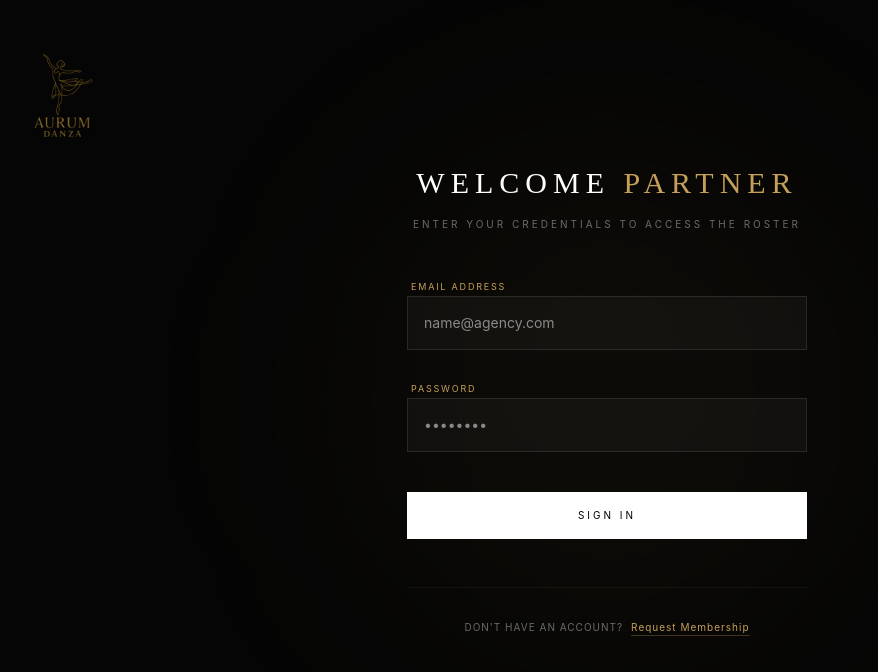
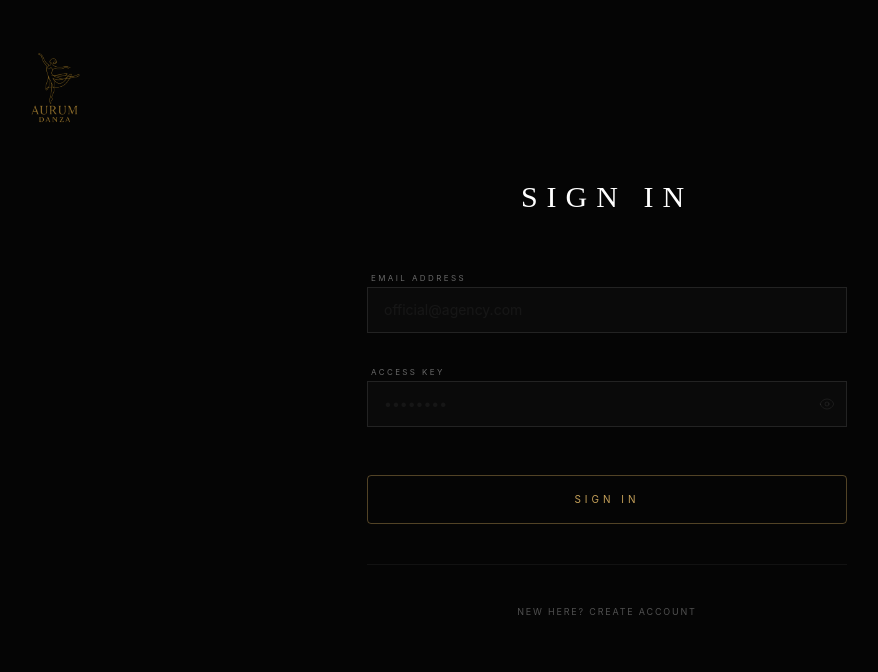
Before and after one commit to GiovannaMagistrati/aurum-danza, a React (Vite) app: page /login in a window 1280 px wide. Shown: the top 672 px of the page, without its empty margins (33-911 px from the left). Built offline with nearby package versions, Linux system fonts and the light colour scheme.

Commit message:
feat: complete login flow, amber-toned validation, and password visibility

```diff
--- a/src/pages/Login.jsx
+++ b/src/pages/Login.jsx
@@ -1,149 +1,186 @@
 import React, { useState } from 'react';
 import { useNavigate, Link } from 'react-router-dom';
-import logoAurum from '../assets/images/Logo.png';
+import logoAurum from '../assets/images/logo.png';
+import Button from '../components/ui/Button';
 
 const Login = () => {
+  // Iniciamos en true para que lo primero que vea el usuario sea el ingreso
   const [isLogin, setIsLogin] = useState(true);
-  const [role, setRole] = useState('dancer'); // 'dancer' o 'recruiter'
-  const [email, setEmail] = useState('');
-  const [password, setPassword] = useState('');
-  const [name, setName] = useState('');
+  const [role, setRole] = useState('dancer');
+  const [showPassword, setShowPassword] = useState(false);
+  const [showConfirmPassword, setShowConfirmPassword] = useState(false);
   const navigate = useNavigate();
+
+  const [formData, setFormData] = useState({
+    firstName: '', lastName: '', agencyName: '', contactPerson: '',
+    email: '', phone: '', password: '', confirmPassword: ''
+  });
+
+  const [errors, setErrors] = useState({});
+
+  const handleChange = (e) => {
+    setFormData({ ...formData, [e.target.name]: e.target.value });
+    if (errors[e.target.name]) setErrors({ ...errors, [e.target.name]: '' });
+  };
+
+  const validate = () => {
+    let newErrors = {};
+    const emailRegex = /^[^\s@]+@[^\s@]+\.[^\s@]+$/;
+
+    if (!emailRegex.test(formData.email)) newErrors.email = "Invalid email format";
+    if (formData.password.length < 6) newErrors.password = "Min. 6 characters";
+
+    if (!isLogin) {
+      if (formData.phone.length < 8) newErrors.phone = "Invalid number";
+      if (formData.password !== formData.confirmPassword) {
+        newErrors.confirmPassword = "Mismatch detected";
+      }
+      if (role === 'dancer') {
+        if (!formData.firstName) newErrors.firstName = "Required";
+        if (!formData.lastName) newErrors.lastName = "Required";
+      } else {
+        if (!formData.agencyName) newErrors.agencyName = "Required";
+        if (!formData.contactPerson) newErrors.contactPerson = "Required";
+      }
+    }
+
+    setErrors(newErrors);
+    return Object.keys(newErrors).length === 0;
+  };
 
   const handleSubmit = (e) => {
     e.preventDefault();
-    // Aquí enviaríamos al backend el role, email, password y name
-    console.log(isLogin ? 'Logging in...' : `Registering as ${role}...`, { email, name, role });
+    if (validate()) {
+      console.log(`Accessing as ${role}...`);
       navigate('/');
+    }
   };
 
   return (
-    <div className="min-h-screen bg-[#050505] flex items-center justify-center px-4 relative overflow-hidden text-white font-inter">
+    <div className="min-h-screen bg-[#050505] flex items-center justify-center px-4 relative overflow-hidden py-20">
+      <style>{`
+        @keyframes subtle-shake {
+          0%, 100% { transform: translateX(0); }
+          25% { transform: translateX(-4px); }
+          75% { transform: translateX(4px); }
+        }
+        .animate-shake { animation: subtle-shake 0.3s cubic-bezier(.36,.07,.19,.97) both; }
+      `}</style>
 
-      {/* LOGO OFICIAL */}
-      <div className="absolute top-8 left-8 md:top-12 md:left-12 z-50">
-        <Link to="/" className="flex items-center gap-3 group">
-          <img
-            src={logoAurum}
-            alt="Aurum Danza Logo"
-            className="w-18 md:w-24 h-auto opacity-80 group-hover:opacity-100 transition-opacity duration-500"
-          />
+      <div className="absolute top-12 left-12 z-50">
+        <Link to="/">
+          <img src={logoAurum} alt="Logo" className="w-20 opacity-80 hover:opacity-100 transition-opacity duration-700" />
         </Link>
       </div>
 
-      {/* Aura Dorada de fondo */}
-      <div className="absolute top-1/2 left-1/2 -translate-x-1/2 -translate-y-1/2 w-[500px] h-[500px] bg-aurum-gold/5 rounded-full blur-[120px] pointer-events-none" />
+      <div className="w-full max-w-[480px] relative z-10">
+        <div className="text-center mb-12">
+          <h2 className="font-cinzel text-3xl text-white tracking-[0.3em] mb-4 uppercase">
+            {isLogin ? 'Sign In' : 'Create Account'}
+          </h2>
 
-      <div className="w-full max-w-[400px] relative z-10 py-20">
-
-        {/* Header Dinámico */}
-        <div className="text-center mb-10">
-          <h2 className="font-cinzel text-3xl text-white tracking-[0.2em] mb-4 uppercase transition-all duration-500">
-            {isLogin ? (
-              <>Welcome <span className="text-aurum-gold">Partner</span></>
-            ) : (
-              <>Join the <span className="text-aurum-gold">Elite</span></>
+          {!isLogin && (
+            <div className="flex gap-2 mt-8 justify-center animate-fade-in">
+              {['dancer', 'recruiter'].map((r) => (
+                <button
+                  key={r}
+                  type="button"
+                  onClick={() => { setRole(r); setErrors({}); }}
+                  className={`px-8 py-2 text-[8px] tracking-[0.4em] uppercase border transition-all duration-500
+                    ${role === r ? 'border-aurum-gold text-aurum-gold bg-aurum-gold/5' : 'border-white/5 text-white/20 hover:text-white/40'}`}
+                >
+                  {r === 'dancer' ? 'Artist' : 'Recruiter'}
+                </button>
+              ))}
+            </div>
           )}
-          </h2>
-          <p className="text-[10px] text-white/40 tracking-[0.3em] uppercase">
-            {isLogin
-              ? 'Enter your credentials to access the roster'
-              : 'Select your path to continue'}
-          </p>
         </div>
 
-        {/* SELECTOR DE ROL (Solo visible en Registro) */}
+        <form onSubmit={handleSubmit} className="space-y-6">
           {!isLogin && (
-          <div className="flex gap-4 mb-10 animate-fade-in">
-            <button
-              type="button"
-              onClick={() => setRole('dancer')}
-              className={`flex-1 py-3 text-[9px] tracking-[0.2em] uppercase border transition-all duration-500 ${role === 'dancer' ? 'border-aurum-gold text-aurum-gold bg-aurum-gold/5' : 'border-white/10 text-white/30'}`}
-            >
-              Artist
-            </button>
-            <button
-              type="button"
-              onClick={() => setRole('recruiter')}
-              className={`flex-1 py-3 text-[9px] tracking-[0.2em] uppercase border transition-all duration-500 ${role === 'recruiter' ? 'border-aurum-gold text-aurum-gold bg-aurum-gold/5' : 'border-white/10 text-white/30'}`}
-            >
-              Recruiter
-            </button>
+            <div className="grid grid-cols-2 gap-4 animate-fade-in">
+              {role === 'dancer' ? (
+                <>
+                  <InputField label="First Name" name="firstName" placeholder="GIOVANNA" value={formData.firstName} onChange={handleChange} error={errors.firstName} />
+                  <InputField label="Last Name" name="lastName" placeholder="MAGISTRATI" value={formData.lastName} onChange={handleChange} error={errors.lastName} />
+                </>
+              ) : (
+                <>
+                  <InputField label="Agency" name="agencyName" placeholder="GLOBAL ART" value={formData.agencyName} onChange={handleChange} error={errors.agencyName} />
+                  <InputField label="Contact" name="contactPerson" placeholder="FULL NAME" value={formData.contactPerson} onChange={handleChange} error={errors.contactPerson} />
+                </>
+              )}
             </div>
           )}
 
-        {/* Formulario */}
-        <form onSubmit={handleSubmit} className="space-y-6">
+          <InputField label="Email Address" name="email" type="email" placeholder="official@agency.com" value={formData.email} onChange={handleChange} error={errors.email} />
 
-          {/* Campo Nombre Dinámico */}
           {!isLogin && (
-            <div className="space-y-1 animate-fade-in">
-              <label className="text-[9px] text-aurum-gold uppercase tracking-[0.2em] ml-1">
-                {role === 'dancer' ? 'Full Name' : 'Agency / Company Name'}
-              </label>
-              <input
-                type="text"
-                required
-                className="w-full bg-white/[0.03] border border-white/10 px-4 py-4 text-white text-sm focus:outline-none focus:border-aurum-gold/50 transition-colors"
-                placeholder={role === 'dancer' ? 'GIOVANNA MAGISTRATI' : 'GLOBAL TALENT AGENCY'}
-                value={name}
-                onChange={(e) => setName(e.target.value)}
-              />
-            </div>
+            <InputField label="Contact Phone" name="phone" type="tel" placeholder="+1 000 000 000" value={formData.phone} onChange={handleChange} error={errors.phone} />
           )}
 
-          <div className="space-y-1">
-            <label className="text-[9px] text-aurum-gold uppercase tracking-[0.2em] ml-1">
-              Email Address
-            </label>
-            <input
-              type="email"
-              required
-              className="w-full bg-white/[0.03] border border-white/10 px-4 py-4 text-white text-sm focus:outline-none focus:border-aurum-gold/50 transition-colors"
-              placeholder="name@agency.com"
-              value={email}
-              onChange={(e) => setEmail(e.target.value)}
+          <div className={`grid gap-4 ${!isLogin ? 'grid-cols-1 md:grid-cols-2' : 'grid-cols-1'}`}>
+            <InputField
+              label={isLogin ? "Access Key" : "Create Password"}
+              name="password" type="password" placeholder="••••••••" value={formData.password} onChange={handleChange} error={errors.password}
+              isVisible={showPassword} onToggleVisibility={() => setShowPassword(!showPassword)}
             />
+            {!isLogin && (
+              <InputField
+                label="Confirm Password" name="confirmPassword" type="password" placeholder="••••••••" value={formData.confirmPassword} onChange={handleChange} error={errors.confirmPassword}
+                isVisible={showConfirmPassword} onToggleVisibility={() => setShowConfirmPassword(!showConfirmPassword)}
+              />
+            )}
           </div>
 
-          <div className="space-y-1">
-            <label className="text-[9px] text-aurum-gold uppercase tracking-[0.2em] ml-1">
-              Password
-            </label>
-            <input
-              type="password"
-              required
-              className="w-full bg-white/[0.03] border border-white/10 px-4 py-4 text-white text-sm focus:outline-none focus:border-aurum-gold/50 transition-colors"
-              placeholder="••••••••"
-              value={password}
-              onChange={(e) => setPassword(e.target.value)}
-            />
-          </div>
-
-          <button
-            type="submit"
-            className="w-full py-4 bg-white text-black text-[10px] uppercase tracking-[0.3em] hover:bg-aurum-gold transition-all duration-700 mt-4"
-          >
+          <Button type="submit" variant="outline" className="w-full py-4 mt-6 tracking-[0.4em] text-[10px]">
             {isLogin ? 'Sign In' : 'Create Account'}
-          </button>
+          </Button>
         </form>
 
-        {/* Switcher */}
-        <div className="mt-12 text-center border-t border-white/5 pt-8">
-          <p className="text-[10px] text-white/40 tracking-[0.1em] uppercase">
-            {isLogin ? "Don't have an account?" : "Already have an account?"}
-            <button
-              type="button"
-              onClick={() => setIsLogin(!isLogin)}
-              className="ml-2 text-aurum-gold hover:text-white transition-colors underline underline-offset-4 decoration-aurum-gold/30"
-            >
-              {isLogin ? 'Request Membership' : 'Log In Here'}
+        <div className="mt-10 text-center border-t border-white/5 pt-8">
+          <button type="button" onClick={() => { setIsLogin(!isLogin); setErrors({}); }} className="text-[9px] text-white/30 uppercase tracking-[0.2em] hover:text-aurum-gold transition-colors duration-500">
+            {isLogin ? "New here? Create account" : "Already a member? Sign in"}
           </button>
-          </p>
         </div>
       </div>
     </div>
   );
 };
 
+const InputField = ({ label, name, type = "text", placeholder, value, onChange, error, isVisible, onToggleVisibility }) => {
+  const isPasswordField = type === 'password';
+  const inputType = isPasswordField && isVisible ? 'text' : type;
+
+  return (
+    <div className={`space-y-1 ${error ? 'animate-shake' : ''}`}>
+      <label className={`text-[8px] uppercase tracking-[0.3em] ml-1 transition-colors duration-500 ${error ? 'text-amber-500/80' : 'text-white/40'}`}>
+        {label}
+      </label>
+      <div className="relative">
+        <input
+          name={name} type={inputType} placeholder={placeholder} value={value} onChange={onChange}
+          className={`w-full bg-white/[0.02] border px-4 py-3 text-white text-sm focus:outline-none transition-all duration-500 placeholder:text-white/5
+            ${error ? 'border-amber-500/40 bg-amber-500/[0.01]' : 'border-white/10 focus:border-aurum-gold/40'} ${isPasswordField ? 'pr-10' : ''}`}
+        />
+        {isPasswordField && (
+          <button type="button" onClick={onToggleVisibility} className={`absolute right-3 top-1/2 -translate-y-1/2 transition-colors duration-500 ${error ? 'text-amber-500/40' : 'text-white/10 hover:text-aurum-gold'}`}>
+            {isVisible ? (
+              <svg xmlns="http://www.w3.org/2000/svg" fill="none" viewBox="0 0 24 24" strokeWidth={1} stroke="currentColor" className="w-4 h-4"><path strokeLinecap="round" strokeLinejoin="round" d="M3.98 8.223A10.477 10.477 0 001.934 12C3.226 16.338 7.244 19.5 12 19.5c.993 0 1.953-.138 2.863-.395M6.228 6.228A10.45 10.45 0 0112 4.5c4.756 0 8.773 3.162 10.065 7.498a10.523 10.523 0 01-4.293 5.774M6.228 6.228L3 3m3.228 3.228l3.65 3.65m7.894 7.894L21 21m-3.228-3.228l-3.65-3.65" /></svg>
+            ) : (
+              <svg xmlns="http://www.w3.org/2000/svg" fill="none" viewBox="0 0 24 24" strokeWidth={1} stroke="currentColor" className="w-4 h-4"><path strokeLinecap="round" strokeLinejoin="round" d="M2.036 12.322a1.012 1.012 0 010-.639C3.423 7.51 7.36 4.5 12 4.5c4.638 0 8.573 3.007 9.963 7.178.07.207.07.431 0 .639C20.577 16.49 16.64 19.5 12 19.5c-4.638 0-8.573-3.007-9.963-7.178z" /><path strokeLinecap="round" strokeLinejoin="round" d="M15 12a3 3 0 11-6 0 3 3 0 016 0z" /></svg>
+            )}
+          </button>
+        )}
+      </div>
+      {error && (
+        <div className="flex items-center gap-1.5 ml-1 mt-1 animate-fade-in">
+          <div className="w-1 h-1 rounded-full bg-amber-500/50" />
+          <p className="text-[7px] text-amber-500/70 uppercase tracking-[0.2em] font-medium italic">{error}</p>
+        </div>
+      )}
+    </div>
+  );
+};
+
 export default Login;
```
Lines whose indentation alone changed are shown as unchanged.
